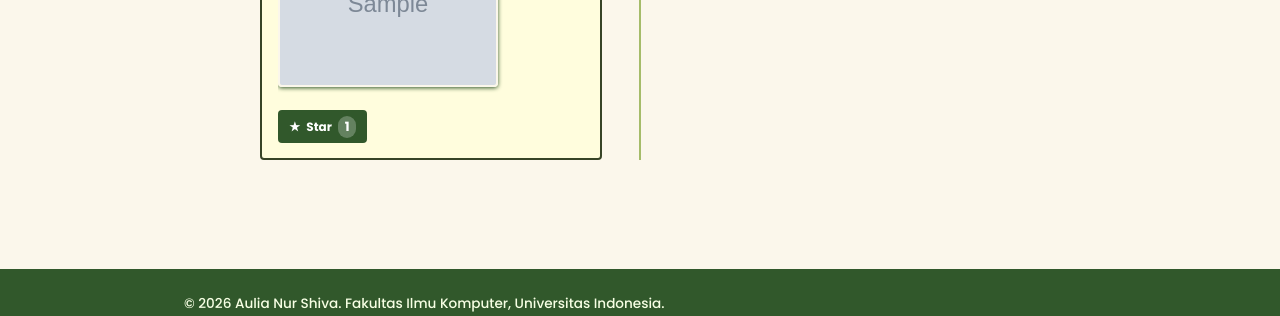
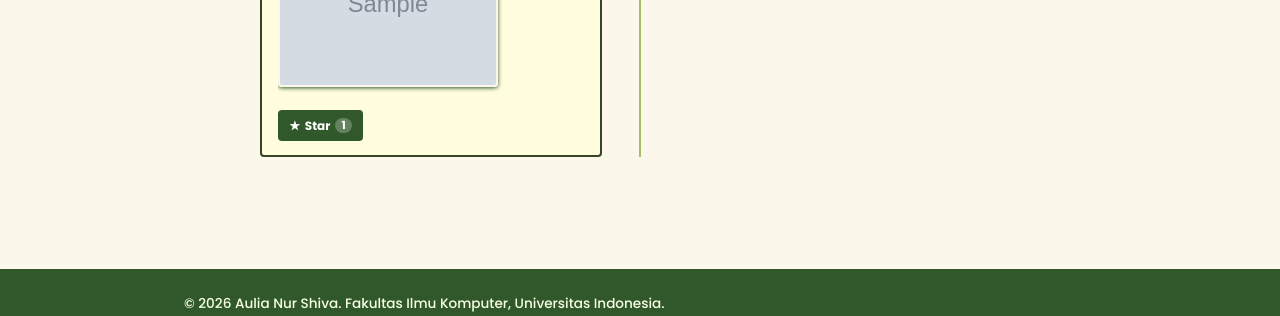
Before and after one commit to aulianurshiva/myportofolio, a Django app: page /experience/ in a window 1280 px wide, after a click that opens the changed part. Shown: the part 461-777 px from the top of the page. Run offline with Django 5.2, Linux system fonts and the light colour scheme; tables that the repository leaves empty hold one stand-in row (values such as "Sample post"); grey boxes marked "Sample" are stand-in pictures.

Commit message:
fix: fix description experience max height biar ga kepotong dan edit star button to match other button size

```diff
--- a/static/css/style.css
+++ b/static/css/style.css
@@ -341,7 +341,7 @@ h1, .brand {
 }
 
 .experience-item details[open] .experience-description {
-    max-height: 400px;
+    max-height: 1500px;
     opacity: 1;
 }
 
@@ -763,14 +763,14 @@ h1, .brand {
 }
 
 .button-star {
-    size: 0.5 rem;
     display: inline-flex;
     align-items: center;
     justify-content: flex-start;
-    gap: 0.4rem;
+    gap: 0.3rem;
     background: var(--ink);
     padding: 0.35rem 0.7rem;
     font-size: 0.75rem;
+    line-height: 1.6;
 }
 
 .button-star.is-starred {
@@ -778,10 +778,11 @@ h1, .brand {
 }
 
 .star-count {
-    padding: 0.05rem 0.4rem;
+    padding: 0 0.4rem;
     border-radius: 999px;
     background: rgba(255, 255, 255, 0.25);
-    font-size: 0.8rem;
+    font-size: 0.7rem;
+    line-height: 1.4;
 }
 
 @media (max-width: 600px) {
```
